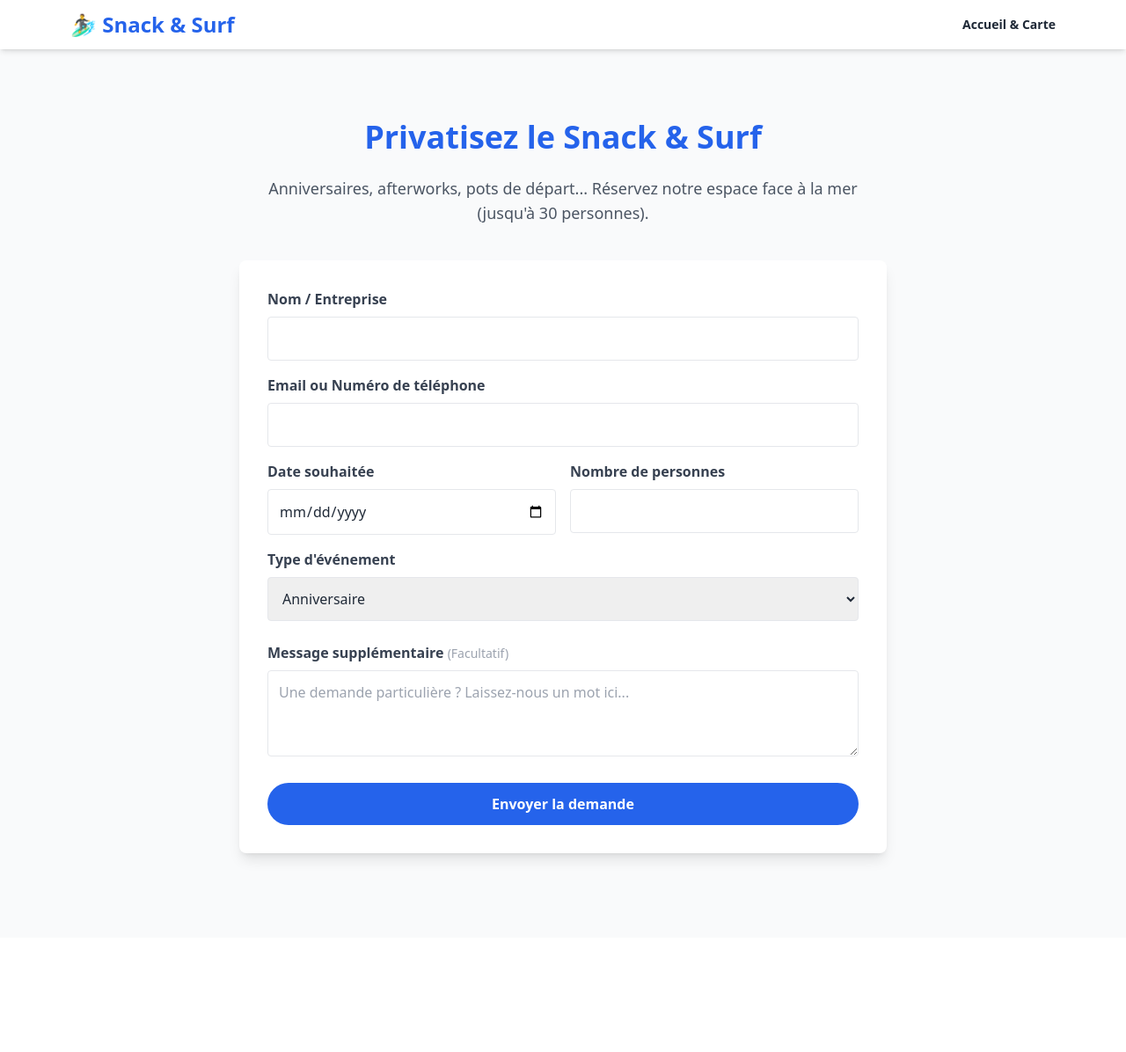
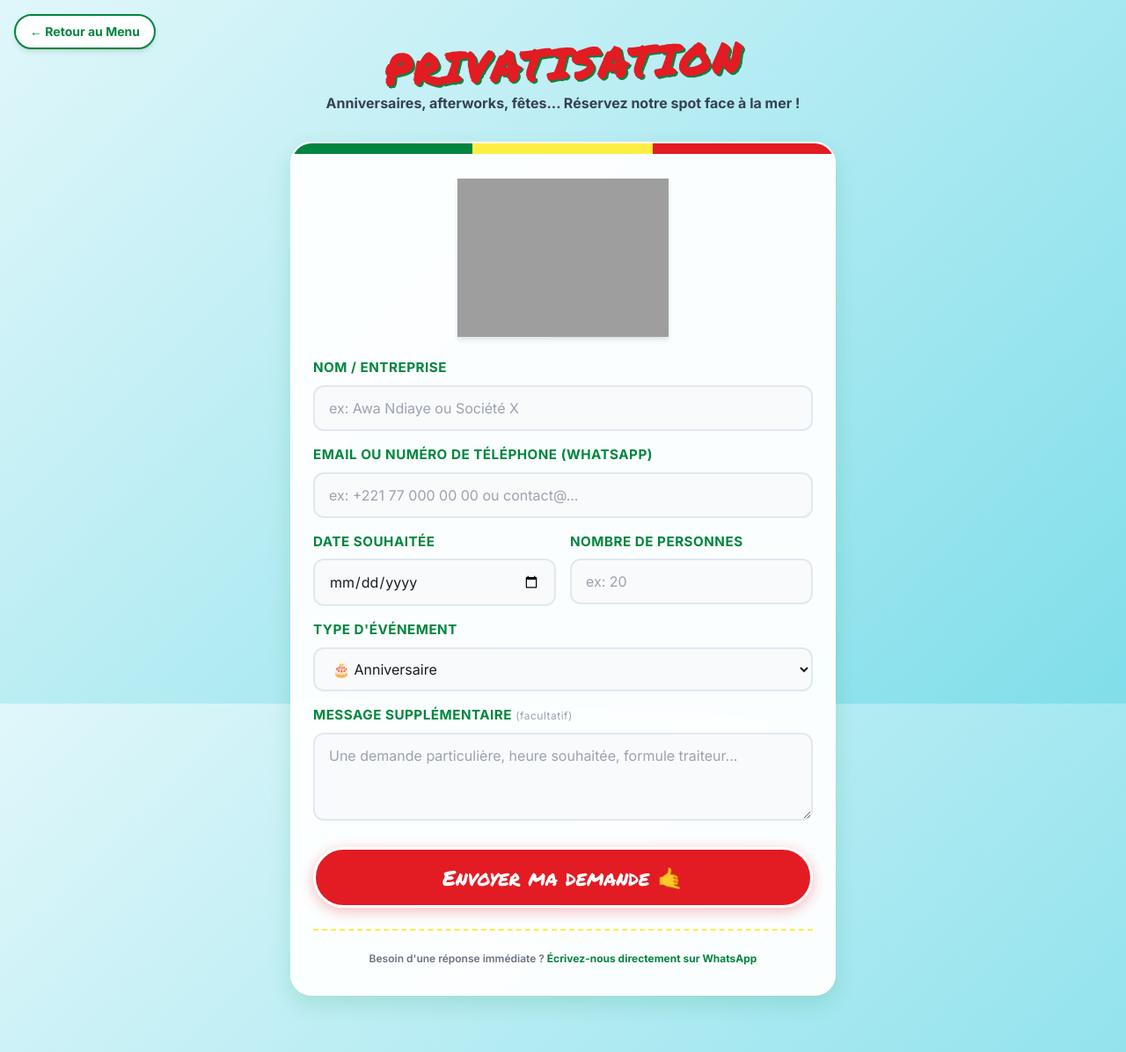
Before and after one commit to steph-221/SnackandSurf, a Python web app: template templates/privatisation.html in a window 1280 px wide. Shown: the whole page at 88% size. Before the commit the page ends 982 px from the top, so only its background shows below. Run offline with Jinja, Linux system fonts and the light colour scheme; the template is opened without the code that fills it, so the values that code supplies are empty; some libraries are stand-ins or nearby versions; grey boxes are pictures that could not be loaded.

Commit message:
Mise a jour depuis le script auto

```diff
--- a/templates/privatisation.html
+++ b/templates/privatisation.html
@@ -5,68 +5,180 @@
     <meta name="viewport" content="width=device-width, initial-scale=1.0">
     <title>Snack and Surf - Privatisation</title>
     <script src="https://cdn.tailwindcss.com"></script>
+    <link rel="preconnect" href="https://fonts.googleapis.com">
+    <link rel="preconnect" href="https://fonts.gstatic.com" crossorigin>
+    <link href="https://fonts.googleapis.com/css2?family=Inter:wght@400;600;700&family=Permanent+Marker&display=swap" rel="stylesheet">
+    <style>
+        :root {
+            --senegal-green: #00853F;
+            --senegal-yellow: #FDEF42;
+            --senegal-red: #E31B23;
+            --text-dark: #1a1a1a;
+            --text-muted: #555555;
+        }
+        body {
+            font-family: 'Inter', sans-serif;
+            background: linear-gradient(135deg, #e0f7fa 0%, #80deea 100%);
+            background-attachment: fixed;
+            min-height: 100vh;
+            color: var(--text-dark);
+        }
+        .main-title {
+            font-family: 'Permanent Marker', cursive;
+            text-shadow: 2px 2px 0px var(--senegal-green);
+            color: var(--senegal-red);
+            transform: rotate(-2deg);
+        }
+        .card {
+            background-color: rgba(255, 255, 255, 0.95);
+            backdrop-filter: blur(10px);
+            border-radius: 1.5rem;
+            box-shadow: 0 10px 25px rgba(0, 133, 63, 0.15);
+            padding: 2rem 1.5rem;
+            margin: 2rem auto;
+            max-width: 620px;
+            border: 2px solid #fff;
+            position: relative;
+            overflow: hidden;
+        }
+        .card::before {
+            content: "";
+            position: absolute;
+            top: 0; left: 0; right: 0;
+            height: 12px;
+            background: repeating-linear-gradient(90deg, var(--senegal-green), var(--senegal-green) 33.3%, var(--senegal-yellow) 33.3%, var(--senegal-yellow) 66.6%, var(--senegal-red) 66.6%, var(--senegal-red) 100%);
+        }
+        .input-style {
+            border: 2px solid #e2e8f0;
+            border-radius: 0.75rem;
+            padding: 0.75rem 1rem;
+            width: 100%;
+            transition: all 0.3s;
+            font-family: 'Inter', sans-serif;
+            background-color: #f8fafc;
+        }
+        .input-style:focus {
+            outline: none;
+            border-color: var(--senegal-yellow);
+            box-shadow: 0 0 0 3px rgba(253, 239, 66, 0.3);
+            background-color: #fff;
+        }
+        .label-style {
+            font-weight: 700;
+            color: var(--senegal-green);
+            margin-bottom: 0.5rem;
+            display: block;
+            font-size: 0.95rem;
+            text-transform: uppercase;
+            letter-spacing: 0.5px;
+        }
+        .btn-submit {
+            background-color: var(--senegal-red);
+            color: white;
+            font-family: 'Permanent Marker', cursive;
+            font-size: 1.5rem;
+            padding: 0.85rem 1.5rem;
+            border-radius: 9999px;
+            width: 100%;
+            border: 3px solid #fff;
+            box-shadow: 0 4px 15px rgba(227, 27, 35, 0.3);
+            transition: transform 0.2s;
+            cursor: pointer;
+        }
+        .btn-submit:hover {
+            transform: scale(1.02) rotate(-1deg);
+        }
+    </style>
 </head>
-<body class="bg-gray-50 text-gray-800 font-sans">
+<body class="p-4 sm:p-8 pt-20">
 
-    <nav class="bg-white shadow-md fixed w-full z-20 top-0">
-        <div class="max-w-6xl mx-auto px-4 py-3 flex justify-between items-center">
-            <a href="/" class="text-2xl font-bold text-blue-600">🏄‍♂️ Snack & Surf</a>
-            <ul class="flex space-x-6 text-sm font-semibold">
-                <li><a href="/" class="hover:text-blue-500">Accueil & Carte</a></li>
-            </ul>
+    <div class="fixed top-4 left-4 z-50">
+        <a href="/" class="bg-white text-[var(--senegal-green)] text-sm font-bold px-4 py-2 rounded-full shadow-md border-2 border-[var(--senegal-green)] hover:bg-gray-50 transition flex items-center gap-2">
+            ← Retour au Menu
+        </a>
+    </div>
+
+    <div class="text-center mb-6 mt-4">
+        <h1 class="main-title text-4xl sm:text-5xl font-extrabold tracking-wider relative inline-block">
+            PRIVATISATION
+        </h1>
+        <p class="text-gray-700 font-bold mt-2">Anniversaires, afterworks, fêtes... Réservez notre spot face à la mer !</p>
+    </div>
+
+    <div class="card">
+
+        <div class="w-full flex justify-center mb-6 pt-2">
+            <img src="https://drive.google.com/thumbnail?id=1ffuCBqJBhUMZF1akm5_CL7_txgfaJF2m&sz=w1000" alt="Logo Snack & Surf" class="max-w-[200px] sm:max-w-[240px] h-auto drop-shadow-md">
         </div>
-    </nav>
-
-    <div class="max-w-3xl mx-auto px-4 py-24 mt-10">
-        <h1 class="text-4xl font-extrabold text-blue-600 text-center mb-6">Privatisez le Snack & Surf</h1>
-        <p class="text-center text-gray-600 mb-10 text-lg">Anniversaires, afterworks, pots de départ... Réservez notre espace face à la mer (jusqu'à 30 personnes).</p>
 
         {% if succes %}
-        <div class="bg-green-100 border border-green-400 text-green-700 px-4 py-3 rounded relative mb-8 text-center" role="alert">
-            <strong class="font-bold">Demande envoyée !</strong>
-            <span class="block sm:inline"> Nous vous recontacterons très vite pour confirmer les détails.</span>
+        <div class="bg-emerald-50 border-2 border-emerald-500 rounded-2xl p-6 text-center mb-6 shadow-sm">
+            <span class="text-4xl">🎉</span>
+            <h2 class="text-2xl font-bold text-emerald-800 mt-2 font-['Permanent_Marker']">Demande envoyée !</h2>
+            <p class="text-emerald-700 font-semibold text-sm mt-1">
+                Merci ! Nous avons bien reçu votre demande et vous recontacterons très vite pour confirmer les détails.
+            </p>
+            <a href="/" class="inline-block mt-4 bg-emerald-600 hover:bg-emerald-700 text-white font-bold text-xs uppercase px-5 py-2.5 rounded-full transition shadow">
+                Retour à la carte
+            </a>
         </div>
         {% endif %}
 
-        <form method="POST" class="bg-white p-8 rounded-lg shadow-lg">
-            <div class="mb-4">
-                <label class="block text-gray-700 font-bold mb-2">Nom / Entreprise</label>
-                <input type="text" name="nom" class="border p-3 w-full rounded focus:outline-none focus:ring-2 focus:ring-blue-500" required>
+        <form method="POST" action="/privatisation" class="space-y-4">
+            <div>
+                <label for="nom" class="label-style">Nom / Entreprise</label>
+                <input type="text" id="nom" name="nom" class="input-style" placeholder="ex: Awa Ndiaye ou Société X" required>
             </div>
 
-            <div class="mb-4">
-                <label class="block text-gray-700 font-bold mb-2">Email ou Numéro de téléphone</label>
-                <input type="text" name="email" class="border p-3 w-full rounded focus:outline-none focus:ring-2 focus:ring-blue-500" required>
+            <div>
+                <label for="email" class="label-style">Email ou Numéro de téléphone (WhatsApp)</label>
+                <input type="text" id="email" name="email" class="input-style" placeholder="ex: +221 77 000 00 00 ou contact@..." required>
             </div>
 
-            <div class="grid grid-cols-2 gap-4 mb-4">
+            <div class="grid grid-cols-1 sm:grid-cols-2 gap-4">
                 <div>
-                    <label class="block text-gray-700 font-bold mb-2">Date souhaitée</label>
-                    <input type="date" name="date" class="border p-3 w-full rounded focus:outline-none focus:ring-2 focus:ring-blue-500" required>
+                    <label for="date" class="label-style">Date souhaitée</label>
+                    <input type="date" id="date" name="date" class="input-style" required>
                 </div>
                 <div>
-                    <label class="block text-gray-700 font-bold mb-2">Nombre de personnes</label>
-                    <input type="number" name="personnes" min="1" max="30" class="border p-3 w-full rounded focus:outline-none focus:ring-2 focus:ring-blue-500" required>
+                    <label for="personnes" class="label-style">Nombre de personnes</label>
+                    <input type="number" id="personnes" name="personnes" min="1" max="50" class="input-style" placeholder="ex: 20" required>
                 </div>
             </div>
 
-            <div class="mb-6">
-                <label class="block text-gray-700 font-bold mb-2">Type d'événement</label>
-                <select name="type" class="border p-3 w-full rounded focus:outline-none focus:ring-2 focus:ring-blue-500">
-                    <option value="Anniversaire">Anniversaire</option>
-                    <option value="Afterwork">Afterwork</option>
-                    <option value="Pot de depart">Pot de départ</option>
-                    <option value="Autre">Autre</option>
+            <div>
+                <label for="type" class="label-style">Type d'événement</label>
+                <select id="type" name="type" class="input-style font-medium" required>
+                    <option value="Anniversaire">🎂 Anniversaire</option>
+                    <option value="Afterwork">🍹 Afterwork / Team Building</option>
+                    <option value="Pot de départ">👋 Pot de départ</option>
+                    <option value="Session Surf & Chill">🏄‍♂️ Session Surf & Chill</option>
+                    <option value="Autre">✨ Autre événement privé</option>
                 </select>
             </div>
 
-            <div class="mb-6">
-                <label class="block text-gray-700 font-bold mb-2">Message supplémentaire <span class="text-gray-400 font-normal text-sm">(Facultatif)</span></label>
-                <textarea name="message" rows="3" class="border p-3 w-full rounded focus:outline-none focus:ring-2 focus:ring-blue-500" placeholder="Une demande particulière ? Laissez-nous un mot ici..."></textarea>
+            <div>
+                <label for="message" class="label-style">Message supplémentaire <span class="text-gray-400 font-normal lowercase text-xs">(facultatif)</span></label>
+                <textarea id="message" name="message" rows="3" class="input-style" placeholder="Une demande particulière, heure souhaitée, formule traiteur..."></textarea>
             </div>
 
-            <button type="submit" class="bg-blue-600 text-white font-bold py-3 px-6 rounded-full w-full hover:bg-blue-700 transition">Envoyer la demande</button>
+            <div class="pt-2">
+                <button type="submit" class="btn-submit">
+                    Envoyer ma demande 🤙
+                </button>
+            </div>
         </form>
+
+        <div class="text-center pt-6 mt-6 border-t-2 border-dashed" style="border-color: var(--senegal-yellow);">
+            <p class="text-xs text-gray-500 font-semibold">
+                Besoin d'une réponse immédiate ?
+                <a href="https://wa.me/221710579371?text=Bonjour%20Snack%20%26%20Surf%2C%20je%20souhaite%20des%20informations%20pour%20privatiser%20!" target="_blank" class="text-[var(--senegal-green)] font-bold hover:underline">
+                    Écrivez-nous directement sur WhatsApp
+                </a>
+            </p>
+        </div>
+
     </div>
+
 </body>
 </html>
```
Also changed, not shown: snack_menu.db.
